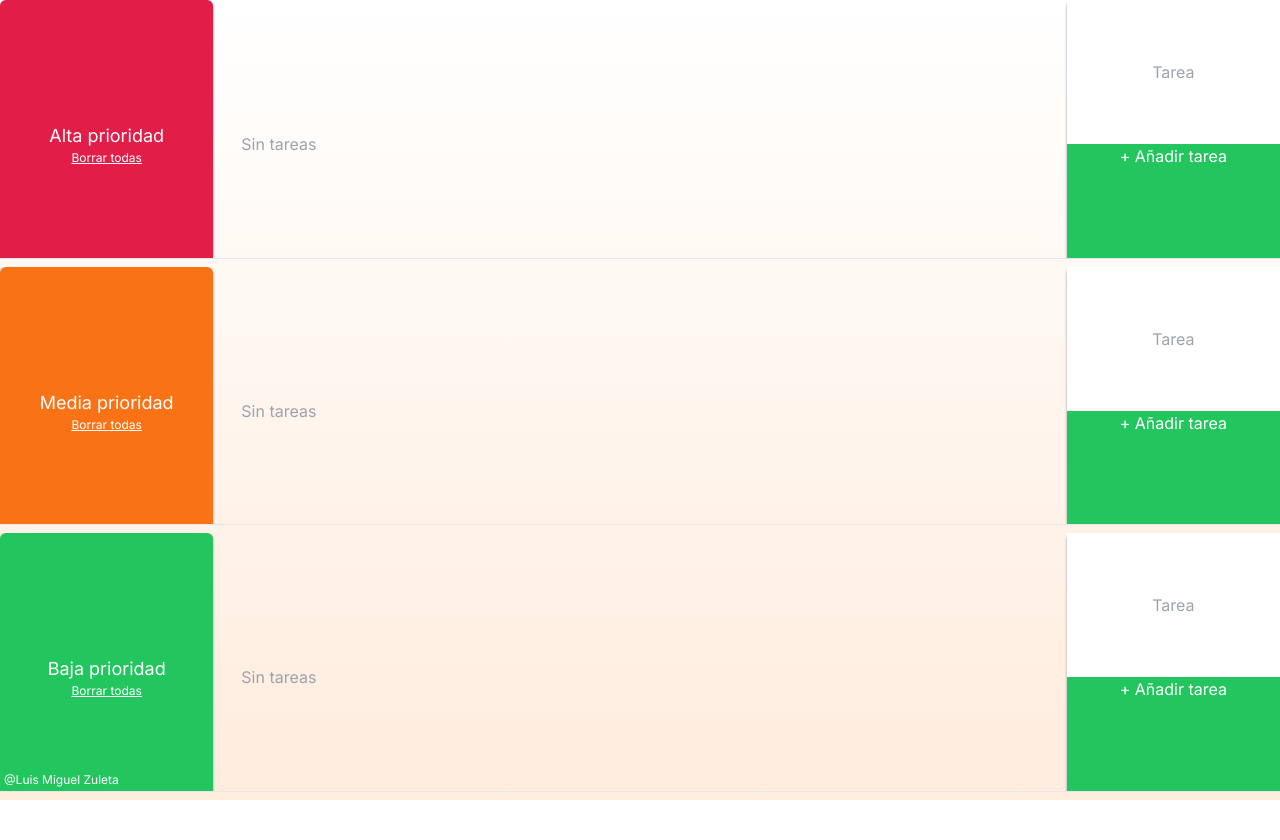
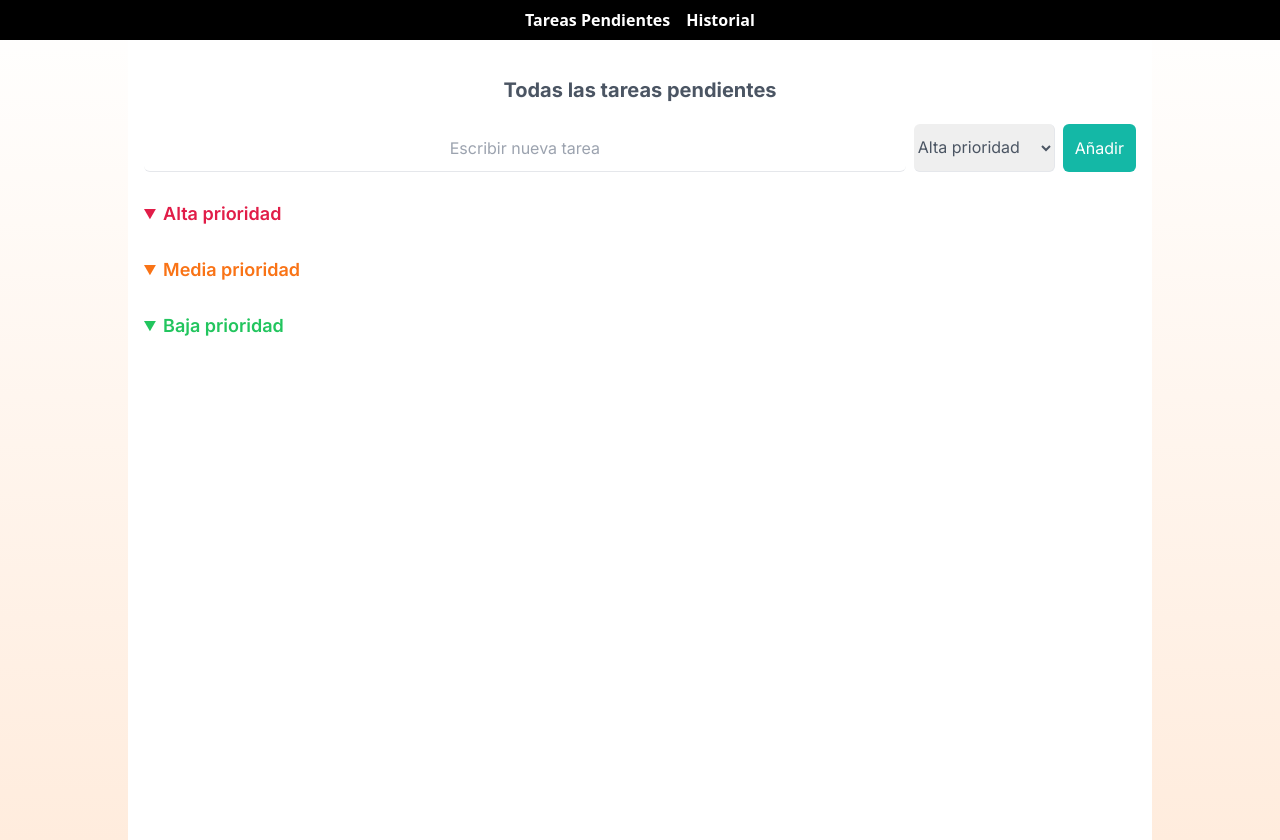
Before and after one commit to Valar789/organizador-tareas, a Next.js app: page / in a window 1280 px wide. Before the commit the page ends 800 px from the top, so only its background shows below. Built offline with nearby package versions, Linux system fonts and the light colour scheme.

Commit message:
update add history

```diff
--- /dev/null
+++ b/src/components/NavBar.js
@@ -0,0 +1,11 @@
+import Link from 'next/link'
+import React from 'react'
+
+export default function NavBar() {
+  return (
+    <div className='flex text-white font-semibold gap-4 justify-center p-2 bg-black'>
+        <Link  href="/">Tareas Pendientes</Link>
+        <Link  href="/done">Historial </Link>
+    </div>
+  )
+}
--- a/src/components/Rows.js
+++ b/src/components/Rows.js
@@ -1,113 +1,30 @@
-import React from "react";
-import { useEffect, useState } from "react";
+import Task from "./Task";
 
-export default function Rows({ title, color }) {
-  const [value, setvalue] = useState("");
-  const [listTask, setlistTask] = useState([]);
-
-  let colorBorderB;
-  const nameList = title;
-
-  title === "Alta prioridad" && (colorBorderB = "border-rose-600");
-  title === "Media prioridad" && (colorBorderB = "border-orange-500");
-  title === "Baja prioridad" && (colorBorderB = "border-green-500");
-
-  const handleDelete = (e, i) => {
-    e.preventDefault();
-    const newTaskList = [...listTask];
-    newTaskList.splice(i, 1);
-    setlistTask(newTaskList);
-    localStorage.setItem(nameList, JSON.stringify(newTaskList));
-  };
-
-  useEffect(() => {
-    const loadData = JSON.parse(localStorage.getItem(nameList));
-    const data = loadData !== "undefinded" && loadData !== null ? loadData : [];
-    setlistTask(data);
-  }, [nameList]);
-
-  const handleCapture = (e) => {
-    setvalue(e.target.value);
-  };
-
-  const handleAddTask = (e) => {
-    e.preventDefault();
-    if (listTask && !listTask.includes(value)) {
-      const listUpdate = [...listTask, value];
-      localStorage.setItem(nameList, JSON.stringify(listUpdate));
-      setlistTask(listUpdate);
-      setvalue("");
-    } else {
-      alert("Ya creaste esta tarea ");
-    }
-  };
-
-  const deleteAll = (e, listTile) => {
-    e.preventDefault();
-    localStorage.removeItem(listTile);
-    const newState = localStorage.getItem(listTile) || [];
-    setlistTask(newState);
+const Rows = ({ listTask, title, color, handleDelete }) => {
+  const handleDeleteAll = (e) => {
+    handleDeleteTask(e, null);
   };
 
   return (
-    <div className="mb-2 border-b  grid grid-cols-12 w-full overflow-auto">
-      <div
-        className={`${color} rounded-md shadow shadow-gray-400 text-xs md:text-lg col-span-2 grid place-content-center text-white`}
+    <details open className="mb-7 ">
+      <summary className={`${color} text-lg font-semibold text-gray-700`}>{title}</summary>
+      {/* <button
+        onClick={handleDeleteAll}
+        className={`px-2 py-1 text-white rounded-md ml-2 ${color}`}
       >
-        <p className="hidden sm:block"> {title}</p>
-        <button
-          onClick={(e) => deleteAll(e, title)}
-          className="underline text-xs"
-        >
-          Borrar todas
-        </button>
-      </div>
-      <div className="col-span-6 sm:col-span-8 flex flex-wrap overflow-auto">
-        {listTask && listTask.length > 0 ? (
-          listTask.map((task, i) => (
-            <div
-              key={task}
-              className={`bg-white h-full  rounded-md shadow shadow-gray-400 w-52 mx-1 border-b-8 ${colorBorderB} overflow-auto text-sm col-span-2 flex flex-col text-center `}
-            >
-              <div className=" font-bold text-gray-400 h-5 p-1 flex justify-between">
-                <div className="grid place-content-center ">{i + 1}</div>
+        Borrar todo
+      </button> */}
+      {listTask.map((task,index) => (
+        <Task
+        index={index+1}
+          key={task.task}
+          task={task.task}
+          color={color}
+          handleDelete={handleDelete}
+        />
+      ))}
+    </details>
+  );
+};
 
-                <button
-                  onClick={(e) => handleDelete(e, i)}
-                  className=" grid place-content-center"
-                >
-                  x
-                </button>
-              </div>
-              <div className="p-3 grid place-content-center h-full">{task}</div>
-            </div>
-          ))
-        ) : (
-          <div className="grid place-content-center px-7 text-gray-400">
-            Sin tareas
-          </div>
-        )}
-      </div>
-      <form
-        className="bg-green-500 rounded-md  shadow shadow-gray-400 col-span-4 sm:col-span-2 grid grid-rows-12"
-        onSubmit={handleAddTask}
-      >
-        <input
-          onChange={handleCapture}
-          rows={5}
-          required
-          value={value}
-          minLength={4}
-          maxLength={200}
-          placeholder="Tarea"
-          className="p-2 row-span-6 grid place-content-center text-center w-full h-full"
-        />
-        <button
-          className={`text-white ${colorBorderB} grid place-content-center h-full`}
-        >
-         + Añadir tarea
-        </button>
-      </form>
-    </div>
-  );
-}
+export default Rows;
--- /dev/null
+++ b/src/components/Task.js
@@ -0,0 +1,18 @@
+import React from "react";
+
+const Task = ({ task, handleDelete,index }) => {
+  return (
+    <div className="flex border-b  items-center justify-between bg-white text-gray-500 text-sm rounded-md px-4 py-2 mb-2">
+      <span className="">{index}</span>
+      <span className="">{task}</span>
+      <button
+        className="text-red-500 font-semibold"
+        onClick={(e) => handleDelete(e, task)}
+      >
+        Terminar
+      </button>
+    </div>
+  );
+};
+
+export default Task;
--- a/src/pages/_app.js
+++ b/src/pages/_app.js
@@ -1,6 +1,7 @@
 import "@/styles/globals.css";
 import Head from "next/head";
 import { Analytics } from "@vercel/analytics/react";
+import NavBar from "@/components/NavBar";
 
 export default function App({ Component, pageProps }) {
   return (
@@ -8,6 +9,7 @@ export default function App({ Component, pageProps }) {
       <Head>
         <title> Valar789 👨🏻‍💻</title>
       </Head>
+      <NavBar/>
       <Component {...pageProps} />
       <Analytics/>
     </>
--- /dev/null
+++ b/src/pages/done.js
@@ -0,0 +1,25 @@
+import React, { useEffect, useState } from "react";
+
+export default function Done() {
+  const [listTaskDone, setlistTaskDone] = useState([]);
+
+  useEffect(() => {
+    const loadData = JSON.parse(localStorage.getItem("history"));
+    const data = loadData !== "undefinded" && loadData !== null ? loadData : [];
+    setlistTaskDone(data);
+  }, []);
+
+  return (
+    <main className="max-w-2xl bg-white p-4 h-full min-h-screen m-auto">
+      <h1 className="text-xl font-bold text-gray-600 text-center my-5">
+        Tareas terminadas
+      </h1>
+      {listTaskDone.map((element) => (
+        <div className="flex justify-between border-b mb-1" key={element.nameTask}>
+          <span>- {element.nameTask}</span>
+          <span>{element.dateDone}</span>
+        </div>
+      ))}
+    </main>
+  );
+}
--- a/src/pages/index.js
+++ b/src/pages/index.js
@@ -1,30 +1,122 @@
 import Rows from "@/components/Rows";
 import { Inter } from "next/font/google";
+import { useEffect, useState } from "react";
 
 const inter = Inter({ subsets: ["latin"] });
 
+let nameList="saveTask";
+
 export default function Home() {
   const titlesPriority = [
-    { title: "Alta prioridad", color: "bg-rose-600" },
-    { title: "Media prioridad", color: "bg-orange-500" },
-    { title: "Baja prioridad", color: "bg-green-500" },
+    { title: "Alta prioridad", color: "text-rose-600" },
+    { title: "Media prioridad", color: "text-orange-500" },
+    { title: "Baja prioridad", color: "text-green-500" },
   ];
+
+  const [value, setvalue] = useState("");
+  const [listTask, setlistTask] = useState([]);
+  const [prority, setPrority] = useState(titlesPriority[0].title);
+
+  const handleDelete = (e, taskTitle) => {
+    e.preventDefault();
+
+    // Update task list
+    const newTaskList = listTask.filter((task) => task.task !== taskTitle);
+    setlistTask(newTaskList);
+    localStorage.setItem(nameList, JSON.stringify(newTaskList));
+
+    // Update history
+    const currentDate = new Date();
+    const formattedDate = `${currentDate.toLocaleString("en-US", { timeZone: "America/Bogota" })}`;
+
+    const historyCopy = JSON.parse(localStorage.getItem("history")) || [];
+    const newHistoryItem = { nameTask: taskTitle, dateDone: formattedDate };
+    localStorage.setItem("history", JSON.stringify([newHistoryItem, ...historyCopy]));
+  };
+
+  useEffect(() => {
+    const loadData = JSON.parse(localStorage.getItem(nameList));
+    const data = loadData !== "undefinded" && loadData !== null ? loadData : [];
+    setlistTask(data);
+  }, []);
+
+  const handleCapture = (e) => {
+    setvalue(e.target.value);
+  };
+
+  const handleAddTask = (e) => {
+    e.preventDefault();
+    const taskExists = listTask.some((task) => task.task === value);
+
+    if (!taskExists) {
+      const listUpdate = [...listTask, { task: value, priority: prority }];
+      localStorage.setItem(nameList, JSON.stringify(listUpdate));
+      setlistTask(listUpdate);
+      setvalue("");
+    } else {
+      alert("Ya creaste esta tarea");
+    }
+  };
+
+  const deleteAll = (e, listTile) => {
+    e.preventDefault();
+    localStorage.removeItem(listTile);
+    const newState = localStorage.getItem(listTile) || [];
+    setlistTask(newState);
+  };
 
   return (
     <>
-      <main
-        className={`flex min-h-screen flex-col items-center justify-between ${inter.className}`}
+      <main className={`max-w-5xl bg-white p-4 h-full min-h-screen m-auto ${inter.className}`}>
+        <h1 className="text-xl font-bold text-gray-600 text-center my-5">
+          Todas las tareas pendientes
+        </h1>
+        <form
+          className="flex gap-2 h-12 rounded-md mb-7"
+          onSubmit={handleAddTask}
         >
-        <div className="grid grid-rows-3 h-screen w-full z-10 ">
+          <input
+            onChange={handleCapture}
+            rows={5}
+            required
+            value={value}
+            minLength={4}
+            maxLength={200}
+            placeholder="Escribir nueva tarea"
+            className="h-full text-gray-700  grid place-content-center rounded-md border-b focus:outline-none focus:border-b-2 focus:border-gray-300 text-center w-full"
+          />
+          <select
+            onChange={(e) => setPrority(e.target.value)}
+            value={prority}
+            className="text-gray-600 border-b border-r rounded-md focus:outline-none focus:border-b-2 focus:border-gray-300"
+            name="prioridad"
+            id=""
+          >
+            {titlesPriority.map((ele) => (
+              <option
+              className={`${ele.color}`}
+
+                key={ele.title}
+                value={ele.title}
+              >
+                {ele.title}
+              </option>
+            ))}
+          </select>
+          <button className={`text-center px-3 text-white rounded-md bg-teal-500 h-full`}>
+            Añadir
+          </button>
+        </form>
+
         {titlesPriority.map((element) => (
           <Rows
             key={element.title}
+            listTask={listTask.filter((t) => t.priority === element.title)}
             title={element.title}
             color={element.color}
+            handleDelete={handleDelete}
           />
         ))}
-        </div>
-        <a className="fixed hidden sm:block bottom-3 left-1 text-xs z-10 text-white" target="_blank" href="https://luis-miguel-zuleta-orozco.vercel.app/">@Luis Miguel Zuleta</a>
       </main>
     </>
   );
--- a/src/styles/globals.css
+++ b/src/styles/globals.css
@@ -6,6 +6,10 @@
   --foreground-rgb: 0, 0, 0;
   --background-start-rgb: 214, 219, 220;
   --background-end-rgb: 255, 255, 255;
+}
+
+a{
+  @apply hover:underline
 }
 
 @media (prefers-color-scheme: dark) {
@@ -17,7 +21,7 @@
 }
 
 body {
-  color: rgb(var(--foreground-rgb));
+
   background-image: linear-gradient(to top, #ffecdd 0%, rgb(255, 255, 255) 100%);
 
     border: 0;
```
Lines whose indentation alone changed are shown as unchanged.
